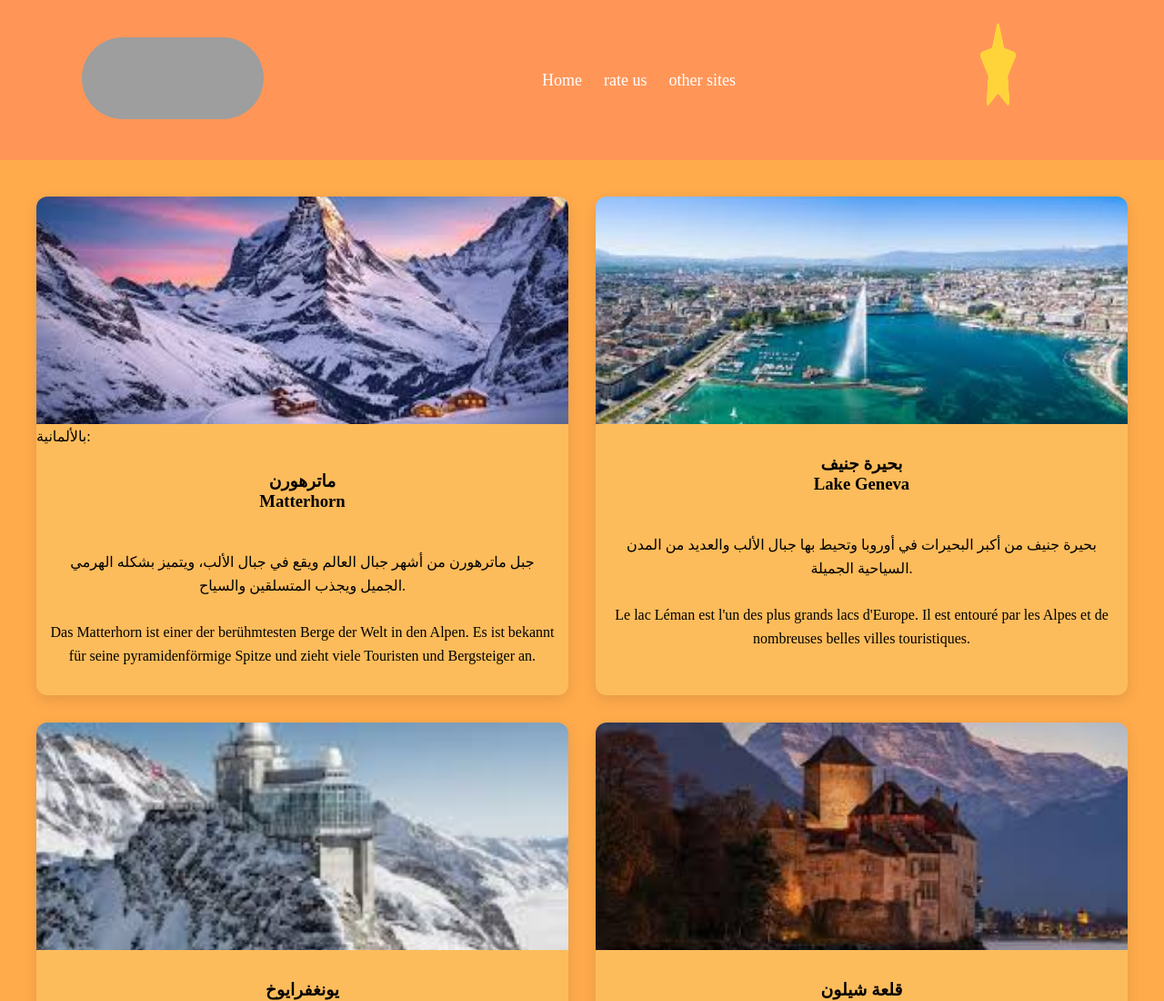
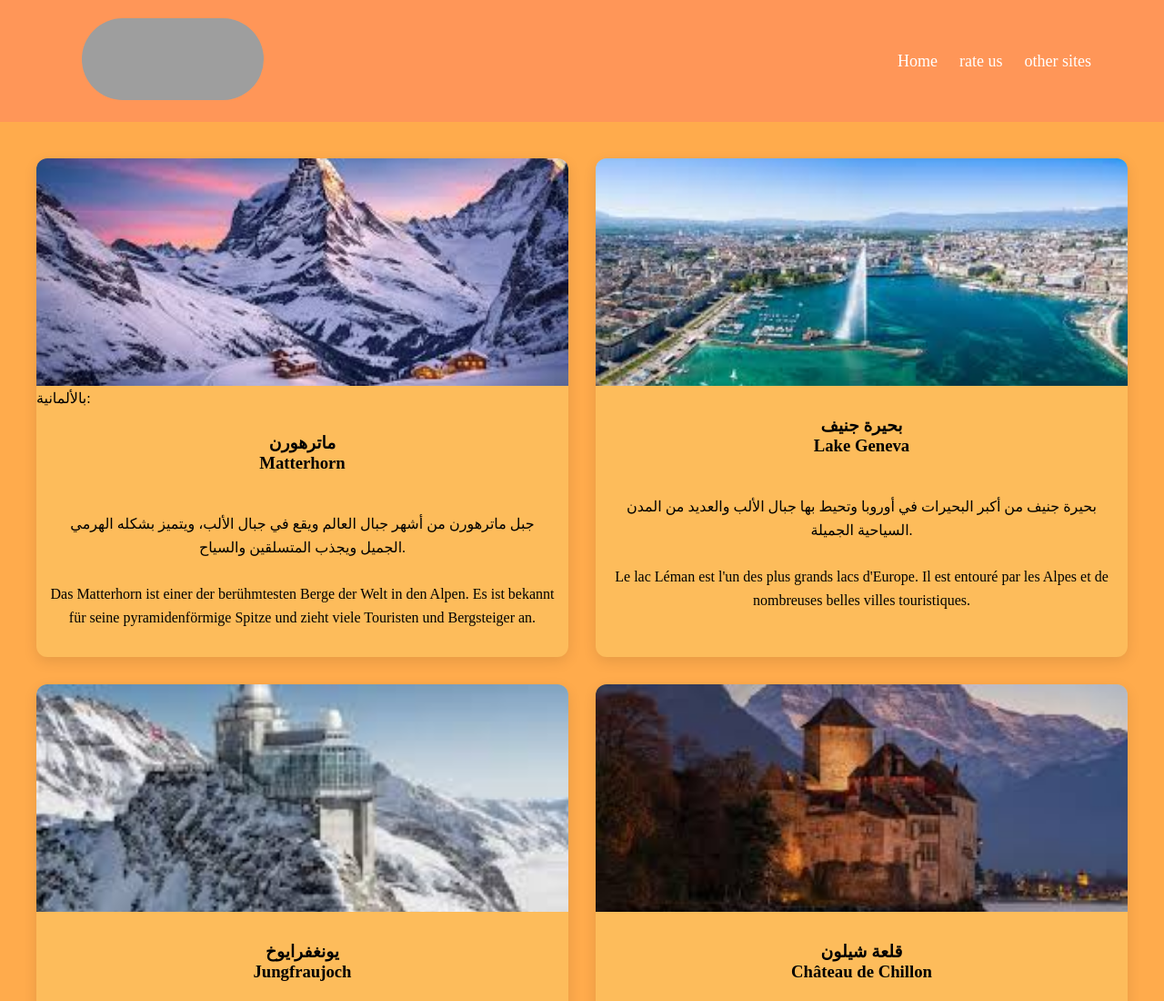
Before and after one commit to peacecode14-alt/Switzerland, a plain HTML site: page index.html in a window 1280 px wide. Shown: the top 1100 px of the page at 91% size. Drawn offline with Linux system fonts and the light colour scheme; grey boxes are pictures that could not be loaded.

Commit message:
Update index.html

```diff
--- a/index.html
+++ b/index.html
@@ -31,9 +31,7 @@
 <a href="https://peacecode14-alt.github.io/japan/other-sites.html" class="active">other sites</a>
 </ul>
 </div>
-<div class="starlogo">
-<a href="https://peacecode14-alt.github.io/japan/rate-us.html"><div><img src="star-logo.png"></div></a>
-</div>
+
 </nav>
 
 
```
